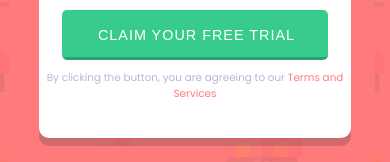
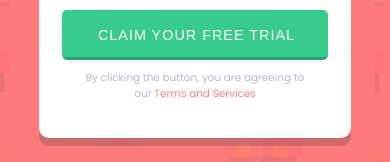
Before and after one commit to tintindas/intro-component-with-signup-form, a plain HTML site: page index.html in a window 390 px wide. Shown: the part 908-1070 px from the top of the page. Drawn offline with Linux system fonts and the light colour scheme.

Commit message:
Fix tnc for mobile.

```diff
--- a/style.css
+++ b/style.css
@@ -188,4 +188,9 @@ body {
   .warning {
     padding-right: 25px;
   }
+
+  .tnc {
+    max-width: 60vw;
+    margin-left: 10vw;
+  }
 }
```
